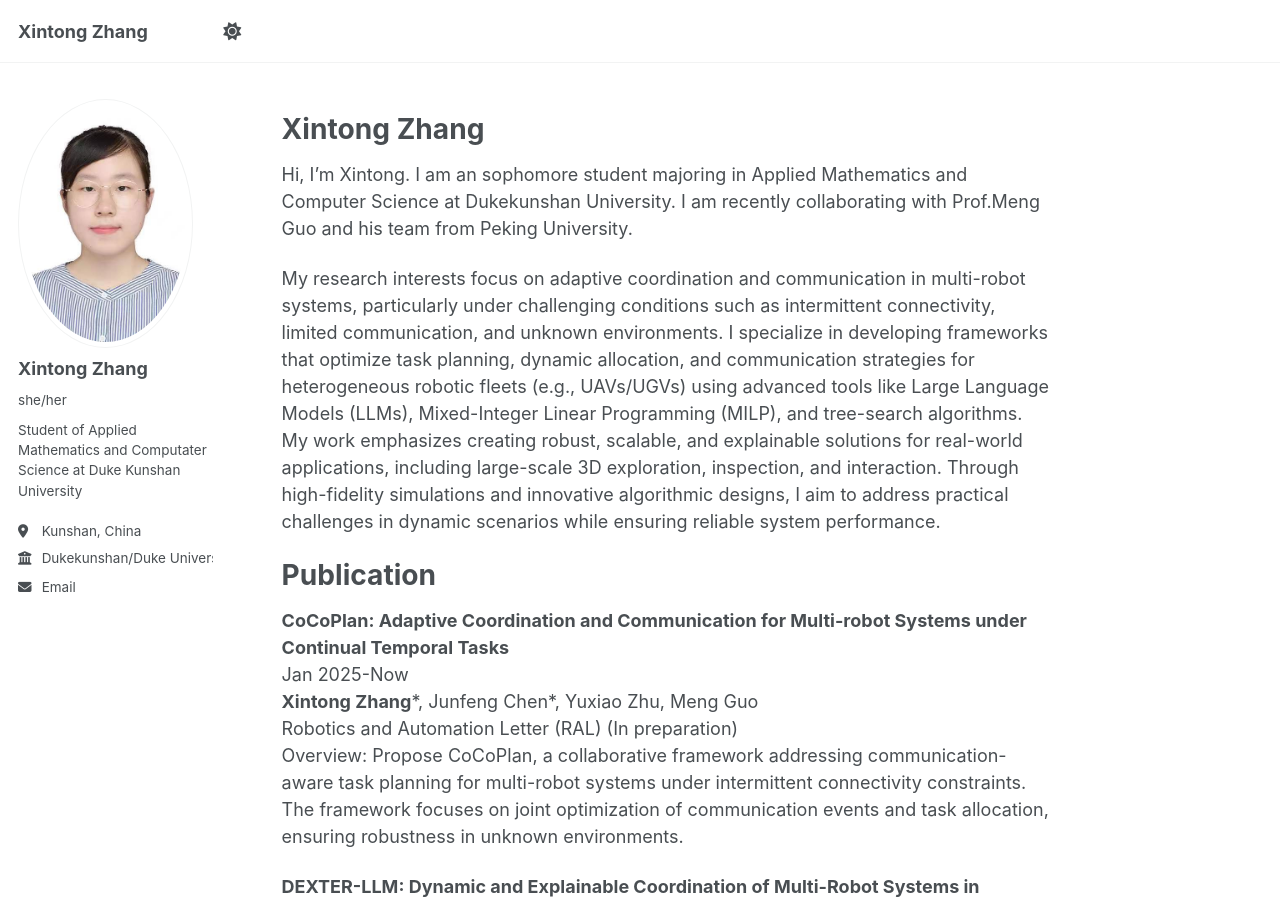
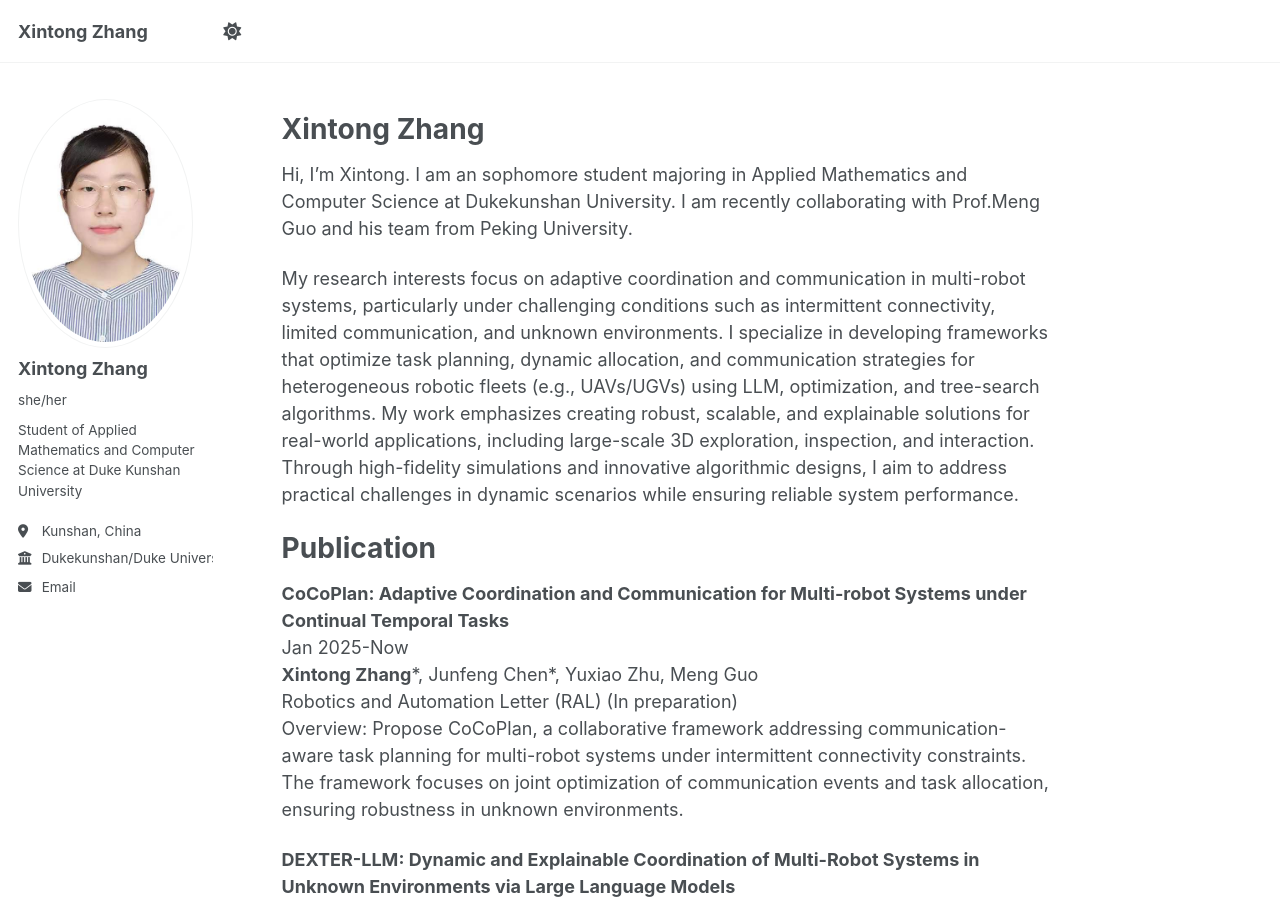
Before and after one commit to zxt1234567/zxt1234567.github.io, a Jekyll site: the page built from _pages/about.md, in a window 1280 px wide and 900 px high. Built offline with Jekyll 4.4.1, drawn with Linux system fonts in a browser that asks for light colours.

Commit message:
refine content

```diff
--- a/_config.yml
+++ b/_config.yml
@@ -25,7 +25,7 @@ author:
   avatar           : "photo.png"
   name             : "Xintong Zhang"
   pronouns         : "she/her"
-  bio              : "Student of Applied Mathematics and Computater Science at Duke Kunshan University"
+  bio              : "Student of Applied Mathematics and Computer Science at Duke Kunshan University"
   location         : "Kunshan, China"
   employer         : "Dukekunshan/Duke University"
   uri              : # URL
--- a/_pages/about.md
+++ b/_pages/about.md
@@ -12,7 +12,7 @@ Xintong Zhang
 
 Hi, I’m Xintong. I am an sophomore student majoring in Applied Mathematics and Computer Science at Dukekunshan University. I am recently collaborating with Prof.Meng Guo and his team from Peking University.
 
-My research interests focus on adaptive coordination and communication in multi-robot systems, particularly under challenging conditions such as intermittent connectivity, limited communication, and unknown environments. I specialize in developing frameworks that optimize task planning, dynamic allocation, and communication strategies for heterogeneous robotic fleets (e.g., UAVs/UGVs) using advanced tools like Large Language Models (LLMs), Mixed-Integer Linear Programming (MILP), and tree-search algorithms. My work emphasizes creating robust, scalable, and explainable solutions for real-world applications, including large-scale 3D exploration, inspection, and interaction. Through high-fidelity simulations and innovative algorithmic designs, I aim to address practical challenges in dynamic scenarios while ensuring reliable system performance.
+My research interests focus on adaptive coordination and communication in multi-robot systems, particularly under challenging conditions such as intermittent connectivity, limited communication, and unknown environments. I specialize in developing frameworks that optimize task planning, dynamic allocation, and communication strategies for heterogeneous robotic fleets (e.g., UAVs/UGVs) using LLM, optimization, and tree-search algorithms. My work emphasizes creating robust, scalable, and explainable solutions for real-world applications, including large-scale 3D exploration, inspection, and interaction. Through high-fidelity simulations and innovative algorithmic designs, I aim to address practical challenges in dynamic scenarios while ensuring reliable system performance.
 
 Publication
 ======
```
